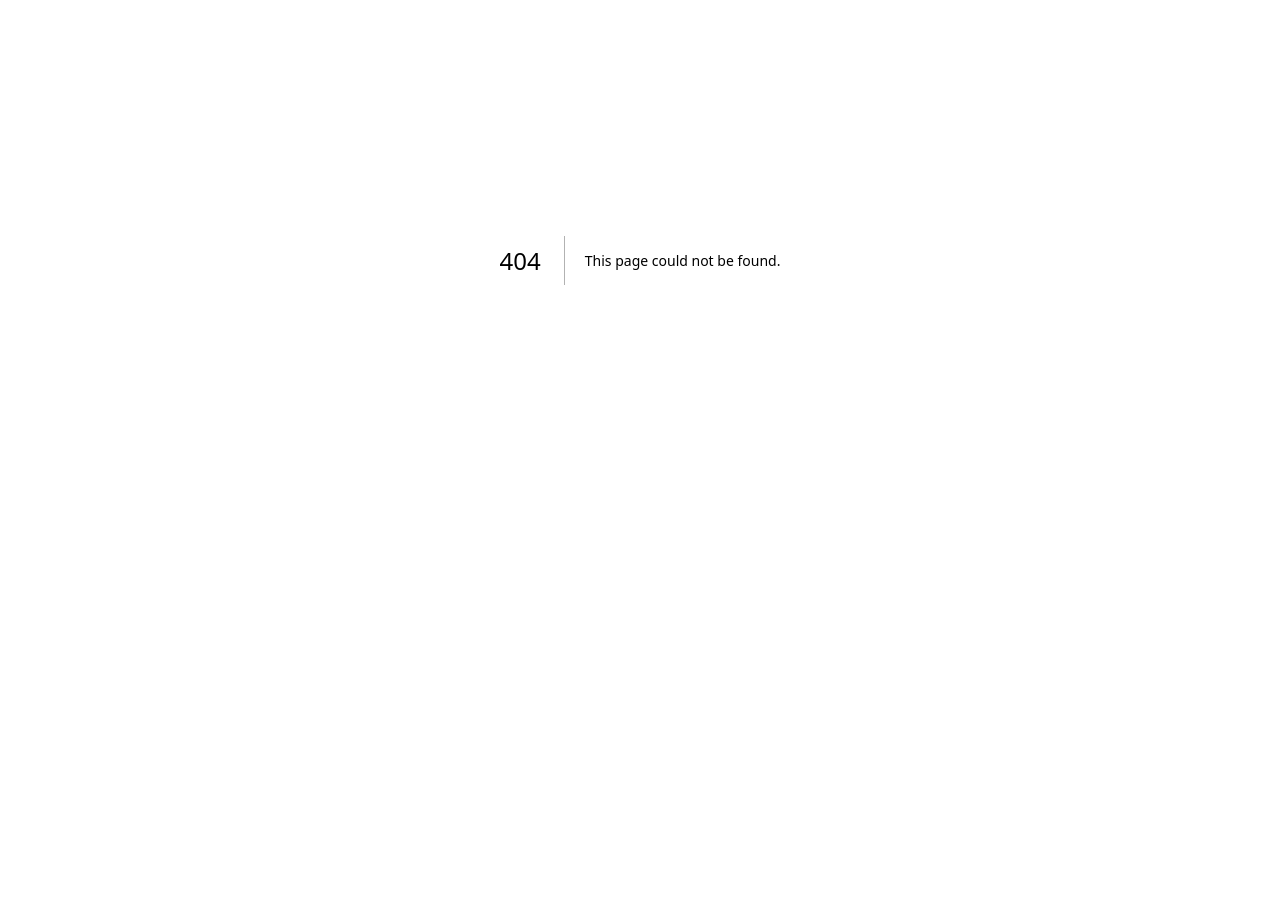
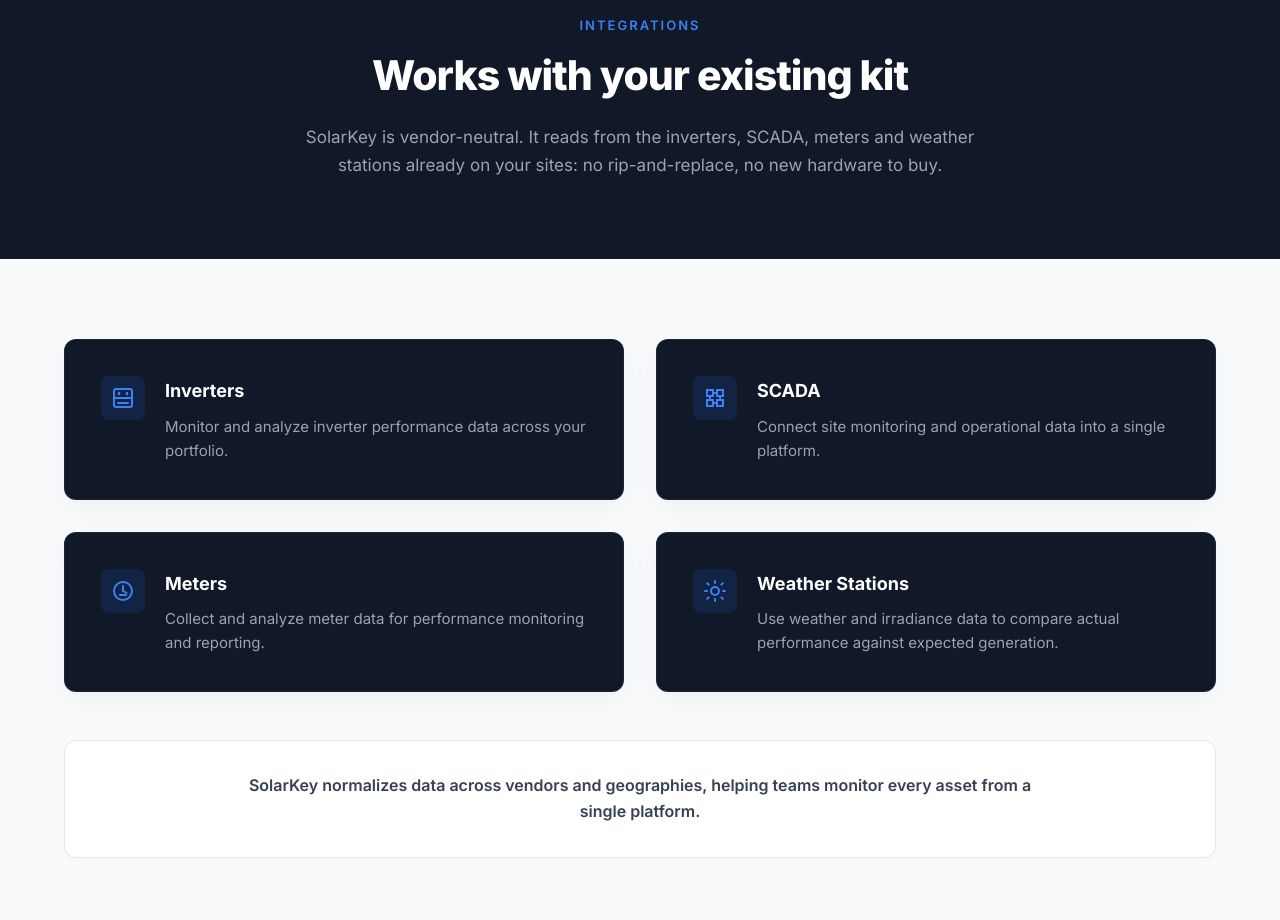
Before and after one commit to shubhamlabade2026/Solar-Key, a Next.js app: page /integrations in a window 1280 px wide. Before the commit this address had no page. Shown: the part 140-1060 px from the top of the page. Before the commit the page ends 800 px from the top, so only its background shows below. Built offline with nearby package versions, Linux system fonts and the light colour scheme.

Commit message:
feat: add integrations page showing supported systems categories

```diff
--- /dev/null
+++ b/src/app/integrations/page.jsx
@@ -0,0 +1,115 @@
+import React from 'react';
+import Navbar from '../../components/Navbar';
+import Footer from '../../components/Footer';
+import '../../components/integrations/integrations.css';
+
+export const metadata = {
+  title: 'Supported Systems & Integrations — SolarKey',
+  description:
+    'SolarKey is vendor-neutral. It connects with your existing inverters, SCADA, meters, and weather stations to monitor your solar portfolio from a single platform.',
+};
+
+export default function IntegrationsPage() {
+  const categories = [
+    {
+      title: 'Inverters',
+      description: 'Monitor and analyze inverter performance data across your portfolio.',
+      icon: (
+        <svg width="24" height="24" viewBox="0 0 24 24" fill="none" xmlns="http://www.w3.org/2000/svg">
+          <rect x="3" y="3" width="18" height="18" rx="2" stroke="currentColor" strokeWidth="2" fill="none"/>
+          <line x1="3" y1="12" x2="21" y2="12" stroke="currentColor" strokeWidth="2"/>
+          <line x1="8" y1="7" x2="8" y2="8" stroke="currentColor" strokeWidth="2.5" strokeLinecap="round"/>
+          <line x1="16" y1="7" x2="16" y2="8" stroke="currentColor" strokeWidth="2.5" strokeLinecap="round"/>
+          <path d="M7 17h10" stroke="currentColor" strokeWidth="2" strokeLinecap="round"/>
+        </svg>
+      )
+    },
+    {
+      title: 'SCADA',
+      description: 'Connect site monitoring and operational data into a single platform.',
+      icon: (
+        <svg width="24" height="24" viewBox="0 0 24 24" fill="none" xmlns="http://www.w3.org/2000/svg">
+          <path d="M4 4h6v6H4V4zM14 4h6v6h-6V4zM4 14h6v6H4v-6zM14 14h6v6h-6v-6z" stroke="currentColor" strokeWidth="2" fill="none"/>
+          <path d="M10 7h4M10 17h4M7 10v4M17 10v4" stroke="currentColor" strokeWidth="2" strokeLinecap="round"/>
+        </svg>
+      )
+    },
+    {
+      title: 'Meters',
+      description: 'Collect and analyze meter data for performance monitoring and reporting.',
+      icon: (
+        <svg width="24" height="24" viewBox="0 0 24 24" fill="none" xmlns="http://www.w3.org/2000/svg">
+          <circle cx="12" cy="12" r="9" stroke="currentColor" strokeWidth="2" fill="none"/>
+          <path d="M12 7v5l3.5 2" stroke="currentColor" strokeWidth="2" strokeLinecap="round" strokeLinejoin="round"/>
+          <path d="M9 16h6" stroke="currentColor" strokeWidth="2" strokeLinecap="round"/>
+        </svg>
+      )
+    },
+    {
+      title: 'Weather Stations',
+      description: 'Use weather and irradiance data to compare actual performance against expected generation.',
+      icon: (
+        <svg width="24" height="24" viewBox="0 0 24 24" fill="none" xmlns="http://www.w3.org/2000/svg">
+          <circle cx="12" cy="12" r="4" stroke="currentColor" strokeWidth="2" fill="none"/>
+          <path d="M12 2v2M12 20v2M4.22 4.22l1.42 1.42M18.36 18.36l1.42 1.42M2 12h2M20 12h2M4.22 19.78l1.42-1.42M18.36 5.64l1.42-1.42" stroke="currentColor" strokeWidth="2" strokeLinecap="round"/>
+        </svg>
+      )
+    }
+  ];
+
+  return (
+    <div className="app">
+      <Navbar />
+
+      <main>
+        {/* ── Hero Section (Dark Theme) ── */}
+        <section className="int-hero">
+          <div className="int-hero-container">
+            <span className="int-eyebrow">Integrations</span>
+            <h1 className="int-title">Works with your existing kit</h1>
+            <p className="int-desc">
+              SolarKey is vendor-neutral. It reads from the inverters, SCADA, meters and weather stations already on your sites: no rip-and-replace, no new hardware to buy.
+            </p>
+          </div>
+        </section>
+
+        {/* ── Grid Content Section (Light Theme) ── */}
+        <section className="int-content-section">
+          <div className="int-container">
+
+            <div className="int-grid">
+              {categories.map((cat) => (
+                <div key={cat.title} className="int-card">
+                  <div className="int-card-icon-wrap">
+                    {cat.icon}
+                  </div>
+                  <div className="int-card-info">
+                    <h3 className="int-card-title">{cat.title}</h3>
+                    <p className="int-card-desc">{cat.description}</p>
+                  </div>
+                </div>
+              ))}
+            </div>
+
+            {/* Supporting Text Banner */}
+            <div className="int-supporting-banner">
+              <p className="int-supporting-text">
+                SolarKey normalizes data across vendors and geographies, helping teams monitor every asset from a single platform.
+              </p>
+            </div>
+
+            {/* CTA section */}
+            <div className="int-cta-section">
+              <a href="/demo" className="int-cta-btn">
+                Request a Demo
+              </a>
+            </div>
+
+          </div>
+        </section>
+      </main>
+
+      <Footer />
+    </div>
+  );
+}
--- /dev/null
+++ b/src/components/integrations/integrations.css
@@ -0,0 +1,190 @@
+/* ═══════════════════════════════════════════════
+   INTEGRATIONS PAGE CSS
+   ═══════════════════════════════════════════════ */
+
+.int-hero {
+  background: #111827;
+  color: #ffffff;
+  padding: 80px 0;
+  text-align: center;
+  border-top: 1px solid rgba(255, 255, 255, 0.08);
+}
+
+.int-hero-container {
+  max-width: 1400px;
+  margin: 0 auto;
+  padding: 0 clamp(24px, 5vw, 64px);
+  display: flex;
+  flex-direction: column;
+  align-items: center;
+  gap: 16px;
+}
+
+.int-eyebrow {
+  font-size: 13px;
+  font-weight: 600;
+  letter-spacing: 2px;
+  color: #3b82f6; /* Bright blue for dark bg */
+  text-transform: uppercase;
+}
+
+.int-title {
+  font-size: clamp(34px, 3.2vw, 46px);
+  font-weight: 800;
+  color: #ffffff;
+  letter-spacing: -1px;
+  line-height: 1.15;
+  max-width: 800px;
+  margin: 0 auto;
+}
+
+.int-desc {
+  font-size: 17px;
+  color: #9ca3af;
+  line-height: 1.65;
+  max-width: 680px;
+  margin: 8px auto 0;
+}
+
+/* ── Content Grid Section ── */
+.int-content-section {
+  background: #f9fafb;
+  padding: 80px 0;
+}
+
+.int-container {
+  max-width: 1400px;
+  margin: 0 auto;
+  padding: 0 clamp(24px, 5vw, 64px);
+  display: flex;
+  flex-direction: column;
+  gap: 48px;
+}
+
+.int-grid {
+  display: grid;
+  grid-template-columns: repeat(2, 1fr);
+  gap: 32px;
+}
+
+.int-card {
+  background: #111827;
+  border-radius: 12px;
+  padding: 36px;
+  box-shadow:
+    0 10px 30px rgba(0, 0, 0, 0.04),
+    0 1px 3px rgba(0, 0, 0, 0.02);
+  display: flex;
+  gap: 20px;
+  align-items: flex-start;
+  transition: transform 0.2s, box-shadow 0.2s;
+  border: 1px solid rgba(255, 255, 255, 0.05);
+}
+
+.int-card:hover {
+  transform: translateY(-2px);
+  box-shadow:
+    0 20px 40px rgba(0, 0, 0, 0.12),
+    0 1px 3px rgba(0, 0, 0, 0.05);
+}
+
+.int-card-icon-wrap {
+  background: rgba(37, 99, 235, 0.15);
+  color: #3b82f6;
+  width: 44px;
+  height: 44px;
+  border-radius: 8px;
+  display: flex;
+  align-items: center;
+  justify-content: center;
+  flex-shrink: 0;
+}
+
+.int-card-info {
+  display: flex;
+  flex-direction: column;
+  gap: 8px;
+}
+
+.int-card-title {
+  font-size: 18px;
+  font-weight: 700;
+  color: #ffffff;
+  margin: 0;
+}
+
+.int-card-desc {
+  font-size: 15px;
+  color: #9ca3af;
+  line-height: 1.6;
+  margin: 0;
+}
+
+/* ── Supporting Banner ── */
+.int-supporting-banner {
+  background: #ffffff;
+  border: 1px solid #e5e7eb;
+  border-radius: 12px;
+  padding: 32px;
+  text-align: center;
+  box-shadow: 0 4px 6px -1px rgba(0, 0, 0, 0.02);
+}
+
+.int-supporting-text {
+  font-size: 16px;
+  color: #374151;
+  font-weight: 600;
+  line-height: 1.6;
+  margin: 0;
+  max-width: 800px;
+  margin: 0 auto;
+}
+
+/* ── CTA Banner ── */
+.int-cta-section {
+  display: flex;
+  flex-direction: column;
+  align-items: center;
+  gap: 16px;
+  margin-top: 16px;
+}
+
+.int-cta-btn {
+  font-size: 15px;
+  font-weight: 700;
+  padding: 12px 30px;
+  border-radius: 8px;
+  background: #2563eb;
+  color: #ffffff;
+  text-decoration: none;
+  transition: background 0.15s;
+  cursor: pointer;
+  border: none;
+  display: inline-block;
+}
+
+.int-cta-btn:hover {
+  background: #1d4ed8;
+}
+
+/* ── Responsive ── */
+@media (max-width: 1024px) {
+  .int-grid {
+    grid-template-columns: 1fr;
+    gap: 24px;
+  }
+}
+
+@media (max-width: 640px) {
+  .int-hero {
+    padding: 60px 0;
+  }
+  .int-content-section {
+    padding: 60px 0;
+  }
+  .int-card {
+    padding: 24px;
+    flex-direction: column;
+    gap: 16px;
+  }
+}
```
